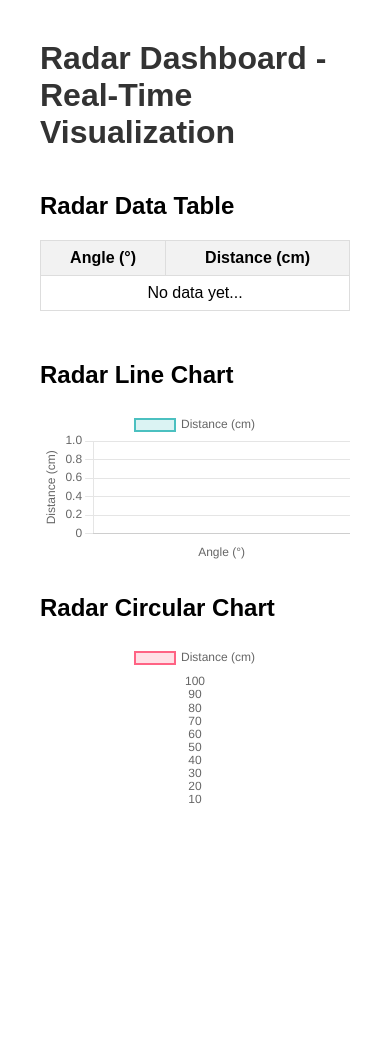
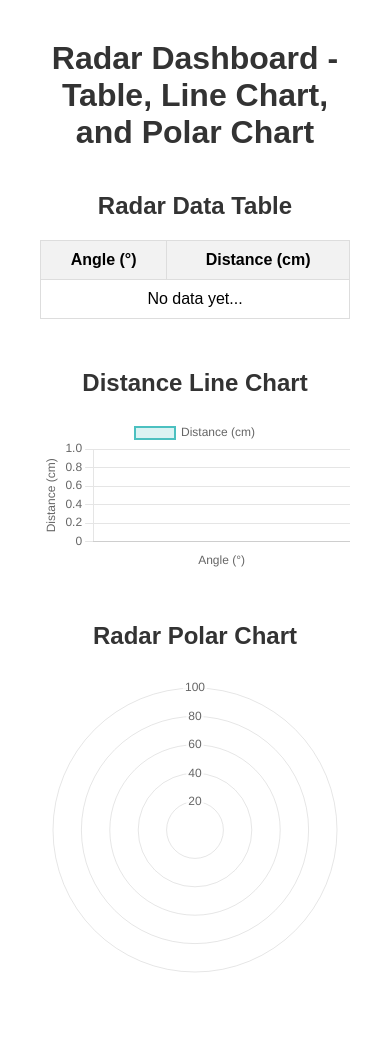
Before and after one commit to ks8318843/Radar-Dashboard, a Flask app: page / in a window 390 px wide. Before the commit the page ends 804 px from the top, so only its background shows below. Run offline with Flask 3, Linux system fonts and the light colour scheme; some libraries are stand-ins or nearby versions.

Commit message:
Updated index.html in Templates folder

```diff
--- a/firebase_utils.py
+++ b/firebase_utils.py
@@ -13,5 +13,5 @@ db = firebase.database()
 
 # Function to fetch radar data from Firebase
 def get_radar_data():
-    data = db.child("RadarData").get().val()
-    return data
+    data = db.child("RadarData").get().val()  # Replace with your path
+    return data if data else {}  # Return empty dictionary if no data
--- a/templates/index.html
+++ b/templates/index.html
@@ -3,32 +3,34 @@
 <head>
     <meta charset="UTF-8">
     <meta name="viewport" content="width=device-width, initial-scale=1.0">
-    <title>Radar Dashboard - Real-Time</title>
+    <title>Radar Dashboard - Table + Line Chart + Polar Chart</title>
+
+    <!-- Socket.io and Chart.js -->
     <script src="https://cdn.socket.io/4.5.4/socket.io.min.js"></script>
     <script src="https://cdn.jsdelivr.net/npm/chart.js"></script>
+
     <style>
         body { font-family: Arial, sans-serif; margin: 40px; }
-        h1 { color: #333; }
-        table { width: 100%; border-collapse: collapse; margin-bottom: 30px; }
-        th, td { border: 1px solid #ddd; padding: 8px; text-align: center; }
+        h1, h2 { text-align: center; color: #333; }
+        .container { display: flex; justify-content: space-between; flex-wrap: wrap; }
+        .box { width: 48%; margin-bottom: 30px; }
+        table { width: 100%; border-collapse: collapse; margin-top: 20px; }
+        th, td { border: 1px solid #ddd; padding: 10px; text-align: center; }
         th { background-color: #f2f2f2; }
         canvas { max-width: 100%; height: 400px; }
-        .container { display: flex; justify-content: space-between; }
-        .table-container, .chart-container { width: 48%; }
-        .radar-chart-container { width: 100%; margin-top: 30px; }
         @media (max-width: 768px) {
-            .container { flex-direction: column; }
-            .table-container, .chart-container { width: 100%; }
+            .box { width: 100%; }
         }
     </style>
 </head>
+
 <body>
 
-<h1>Radar Dashboard - Real-Time Visualization</h1>
+<h1>Radar Dashboard - Table, Line Chart, and Polar Chart</h1>
 
+<!-- Table Section -->
 <div class="container">
-    <!-- Table -->
-    <div class="table-container">
+    <div class="box">
         <h2>Radar Data Table</h2>
         <table id="radar-table">
             <thead>
@@ -43,31 +45,34 @@
         </table>
     </div>
 
-    <!-- Line Chart -->
-    <div class="chart-container">
-        <h2>Radar Line Chart</h2>
+    <!-- Line Chart Section -->
+    <div class="box">
+        <h2>Distance Line Chart</h2>
         <canvas id="lineChart"></canvas>
     </div>
-</div>
 
-<!-- Radar Circular Chart -->
-<div class="radar-chart-container">
-    <h2>Radar Circular Chart</h2>
-    <canvas id="circularRadarChart"></canvas>
+    <!-- Polar Chart Section -->
+    <div class="box">
+        <h2>Radar Polar Chart</h2>
+        <canvas id="polarChart"></canvas>
+    </div>
 </div>
 
 <script>
     const socket = io.connect("http://127.0.0.1:5000");
 
+    // Chart.js configuration
+    const lineCtx = document.getElementById('lineChart').getContext('2d');
+    const polarCtx = document.getElementById('polarChart').getContext('2d');
+
     // Initialize Line Chart
-    const lineCtx = document.getElementById('lineChart').getContext('2d');
     const lineChart = new Chart(lineCtx, {
         type: 'line',
         data: {
-            labels: [],
+            labels: [],     // Angles
             datasets: [{
                 label: 'Distance (cm)',
-                data: [],
+                data: [],     // Distances
                 borderColor: 'rgba(75, 192, 192, 1)',
                 backgroundColor: 'rgba(75, 192, 192, 0.2)',
                 borderWidth: 2
@@ -76,29 +81,29 @@
         options: {
             responsive: true,
             scales: {
-                x: {
-                    title: { display: true, text: 'Angle (°)' }
-                },
-                y: {
-                    title: { display: true, text: 'Distance (cm)' },
-                    beginAtZero: true
-                }
+                x: { title: { display: true, text: 'Angle (°)' } },
+                y: { title: { display: true, text: 'Distance (cm)' }, beginAtZero: true }
             }
         }
     });
 
-    // Initialize Circular Radar Chart
-    const radarCtx = document.getElementById('circularRadarChart').getContext('2d');
-    const radarChart = new Chart(radarCtx, {
-        type: 'radar',
+    // Initialize Polar Chart
+    const polarChart = new Chart(polarCtx, {
+        type: 'polarArea',
         data: {
-            labels: [],
+            labels: [],     // Angles
             datasets: [{
                 label: 'Distance (cm)',
-                data: [],
-                backgroundColor: 'rgba(255, 99, 132, 0.2)',
-                borderColor: 'rgba(255, 99, 132, 1)',
-                borderWidth: 2
+                data: [],     // Distances
+                backgroundColor: [
+                    'rgba(255, 99, 132, 0.6)',
+                    'rgba(54, 162, 235, 0.6)',
+                    'rgba(255, 206, 86, 0.6)',
+                    'rgba(75, 192, 192, 0.6)',
+                    'rgba(153, 102, 255, 0.6)',
+                    'rgba(255, 159, 64, 0.6)'
+                ],
+                borderWidth: 1
             }]
         },
         options: {
@@ -106,9 +111,7 @@
             scales: {
                 r: {
                     suggestedMin: 0,
-                    suggestedMax: 100,
-                    angleLines: { display: true },
-                    ticks: { stepSize: 10 }
+                    suggestedMax: 100
                 }
             }
         }
@@ -121,14 +124,14 @@
 
     socket.on('update_data', (data) => {
         const tableBody = document.getElementById("radar-data");
-        tableBody.innerHTML = "";  // Clear old data
+        tableBody.innerHTML = "";  // Clear old table data
 
         if (data && Object.keys(data).length > 0) {
             const angles = [];
             const distances = [];
 
             for (let angle in data) {
-                // Add to table
+                // Add data to table
                 let row = `<tr>
                     <td>${angle}</td>
                     <td>${data[angle]}</td>
@@ -136,7 +139,7 @@
                 tableBody.innerHTML += row;
 
                 // Add to chart data
-                angles.push(angle);
+                angles.push(`${angle}°`);
                 distances.push(data[angle]);
             }
 
@@ -145,10 +148,10 @@
             lineChart.data.datasets[0].data = distances;
             lineChart.update();
 
-            // Update Circular Radar Chart
-            radarChart.data.labels = angles;
-            radarChart.data.datasets[0].data = distances;
-            radarChart.update();
+            // Update Polar Chart
+            polarChart.data.labels = angles;
+            polarChart.data.datasets[0].data = distances;
+            polarChart.update();
         } else {
             tableBody.innerHTML = `<tr><td colspan="2">No data available</td></tr>`;
         }
```
